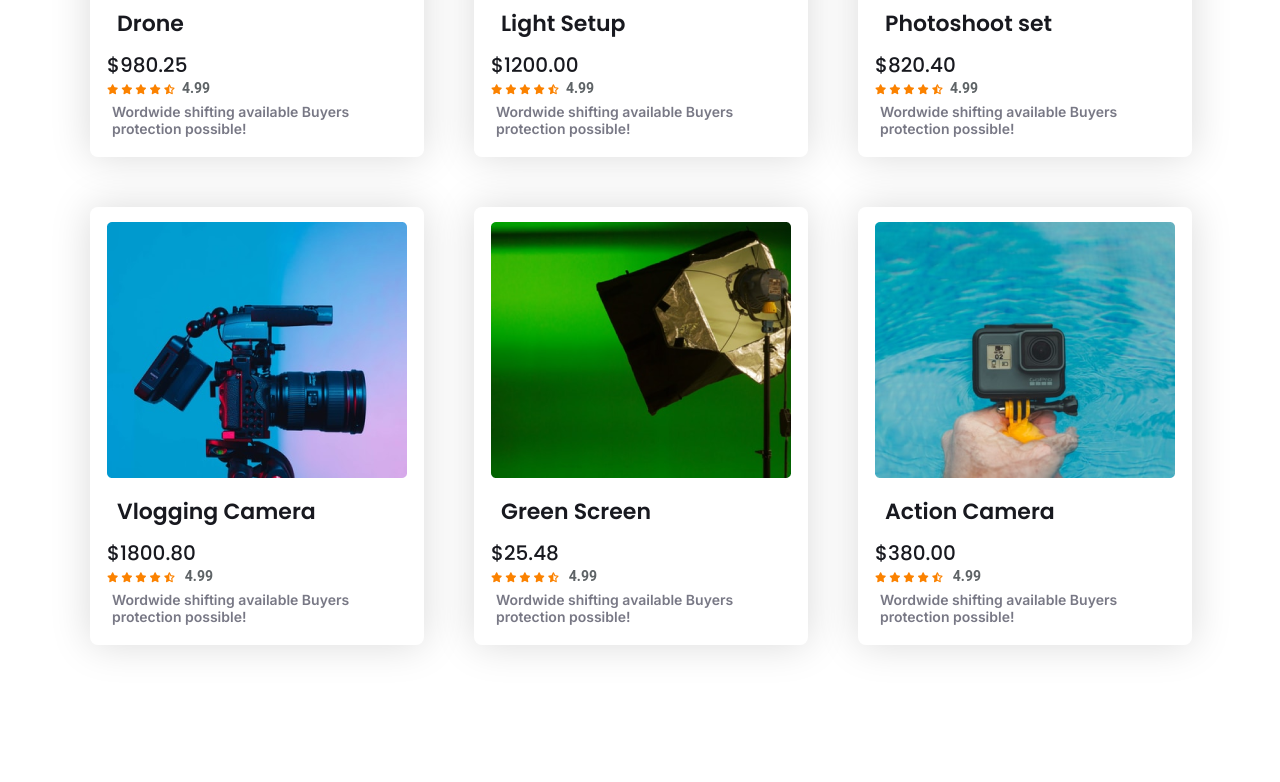
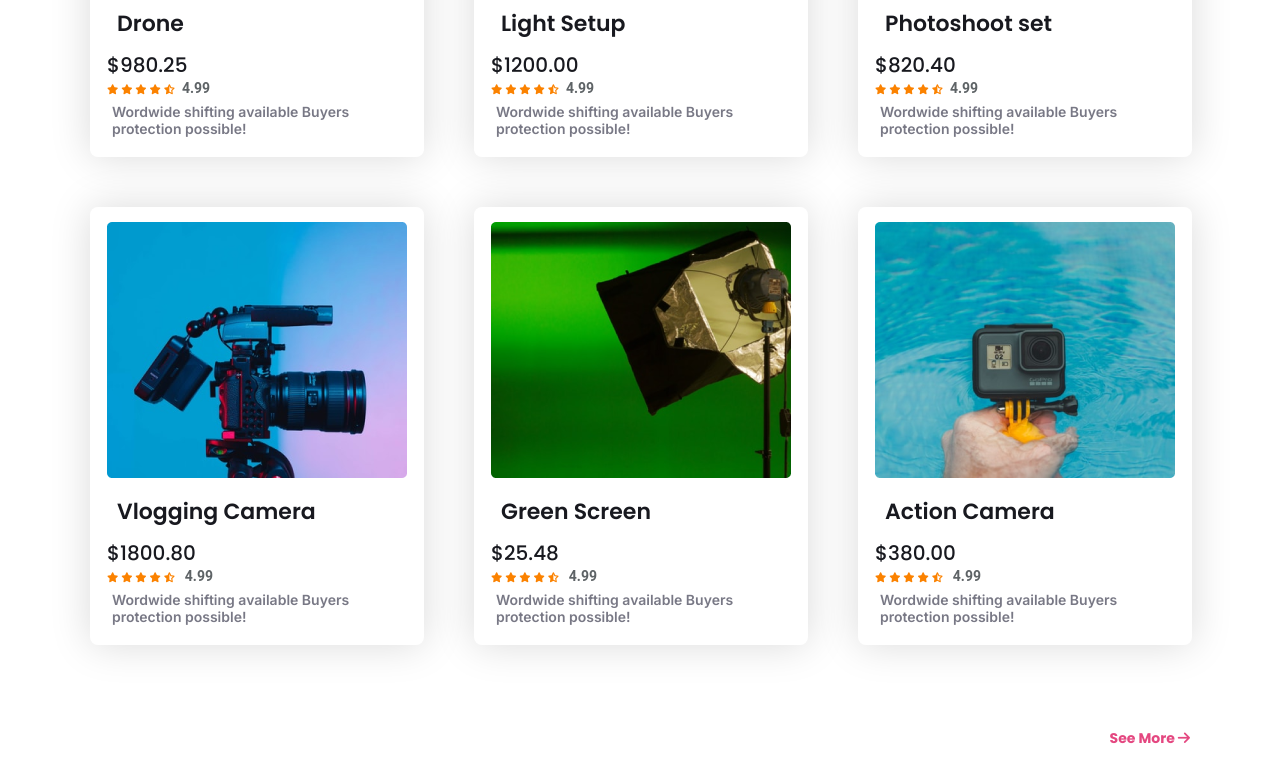
Before and after one commit to pro-majidul/Influencer-gear-website, a plain HTML site: page index.html in a window 1280 px wide. Shown: the part 1628-2410 px from the top of the page. Before the commit the page ends 2323 px from the top, so only its background shows below. Drawn offline with Linux system fonts and the light colour scheme.

Commit message:
card er see more button added

```diff
--- a/index.html
+++ b/index.html
@@ -211,8 +211,12 @@
                     <p class="card-text">Wordwide shifting available
                         Buyers protection possible!</p>
                 </div>
+
             </div>
-
+            <div class="link">
+                <a href="">See More <i class="fa-solid fa-arrow-right"></i>
+                </a>
+            </div>
         </section>
     </main>
 </body>
--- a/style/style.css
+++ b/style/style.css
@@ -184,6 +184,17 @@ span{
     font-weight: 700;
     margin-left: 7px;
 }
+.link{
+    margin-top: 80px;
+   text-align: end;
+
+}
+.link a{
+    text-decoration: none;
+    color: rgba(224, 44, 109, 0.87);
+    font-size: 14px;
+    font-weight: 700;
+}
 
 
 
```
